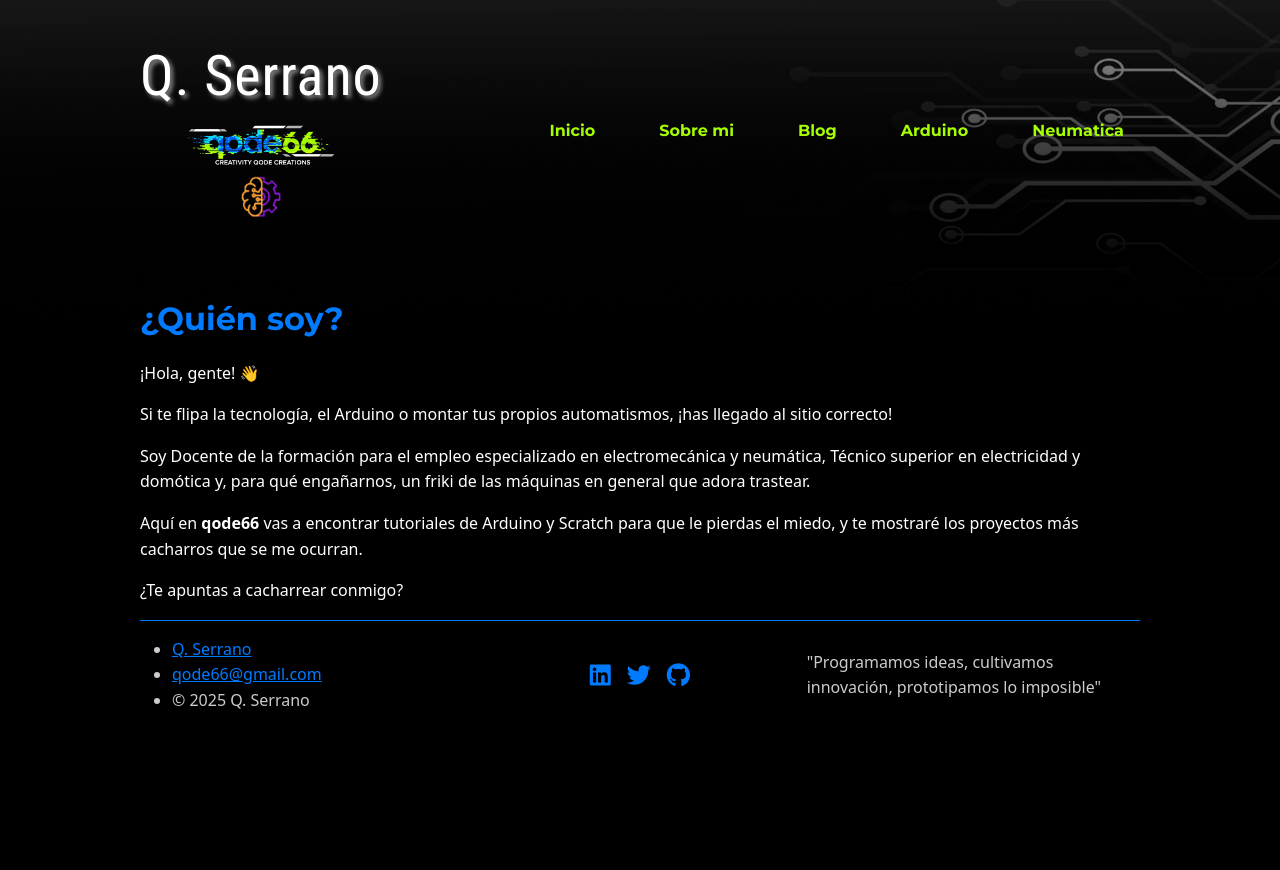
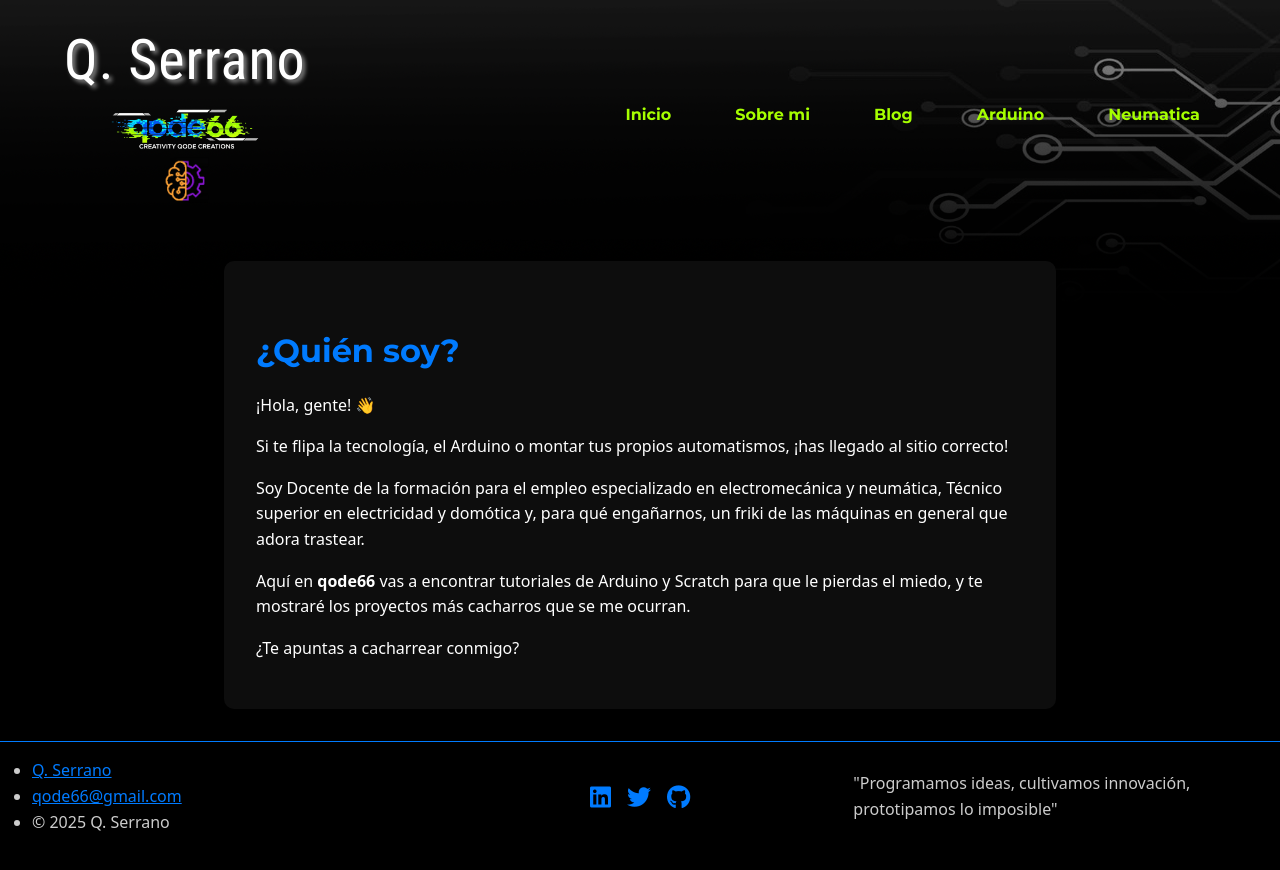
Before and after one commit to qserrano/trenkat, a Jekyll site: the page built from about.md, in a window 1280 px wide. Shown: the top 870 px of the page. Built offline with Jekyll 4.4.1, drawn with Linux system fonts in a browser that asks for light colours.

Commit message:
feat: header de ancho completo y contenedor semi-transparente
- Header ahora ocupa todo el ancho de la ventana
- Contenido principal limitado a 800px max-width
- Header transparente para mostrar imagen de fondo
- Contenedor principal con efecto glassmorphism
- Mejor separación visual entre header y contenido

```diff
--- a/_layouts/default.html
+++ b/_layouts/default.html
@@ -17,9 +17,11 @@
 <body>
   {% include header.html %}
 
-  <main>
-    {{ content }}
-  </main>
+  <div class="container">
+    <main>
+      {{ content }}
+    </main>
+  </div>
 
   {% include footer.html %}
 </body>
--- a/_layouts/page.html
+++ b/_layouts/page.html
@@ -12,6 +12,7 @@
 
     {% include header.html %}
 
+  <div class="container">
     <main class="page-content">
       <article>
         <h2>{{ page.title }}</h2>
@@ -20,6 +21,7 @@
         </div>
       </article>
     </main>
+  </div>
 
   <footer>
     <p>© {{ site.time | date: "%Y" }} Q. Serrano</p>
--- a/assets/css/header-style.css
+++ b/assets/css/header-style.css
@@ -2,7 +2,10 @@ header {
     display: flex;
     justify-content: space-between;
     align-items: center;
-
+    width: 100%;
+    padding: 1rem 4rem;
+    background: transparent;
+    box-sizing: border-box;
 }
 
 .header-site-title {
--- a/assets/css/style.css
+++ b/assets/css/style.css
@@ -1,15 +1,24 @@
 body {
     font-family: system-ui, sans-serif;
-    margin: 2rem auto;
-    max-width: 1000px;
+    margin: 0;
     line-height: 1.6;
-    padding: 0 1rem;
     background: var(--bg-primary);
     color: var(--text-primary);
     background-image: url('../imatges/logos/header-img.png');
     background-repeat: no-repeat;
     background-attachment: scroll;
     background-position: center top;
+}
+
+/* Contenedor principal para el contenido */
+.container {
+    max-width: 800px;
+    margin: 2rem auto;
+    padding: 0 1rem;
+    background: rgba(255, 255, 255, 0.05);
+    backdrop-filter: blur(5px);
+    border-radius: 10px;
+    box-shadow: 0 4px 6px rgba(0, 0, 0, 0.1);
 }
 
 code {
@@ -99,7 +108,7 @@
 }
 
 main {
-    padding-top: 2rem;
+    padding: 2rem 1rem;
 }
 
 .home-title {
```
Lines whose indentation alone changed are shown as unchanged.
